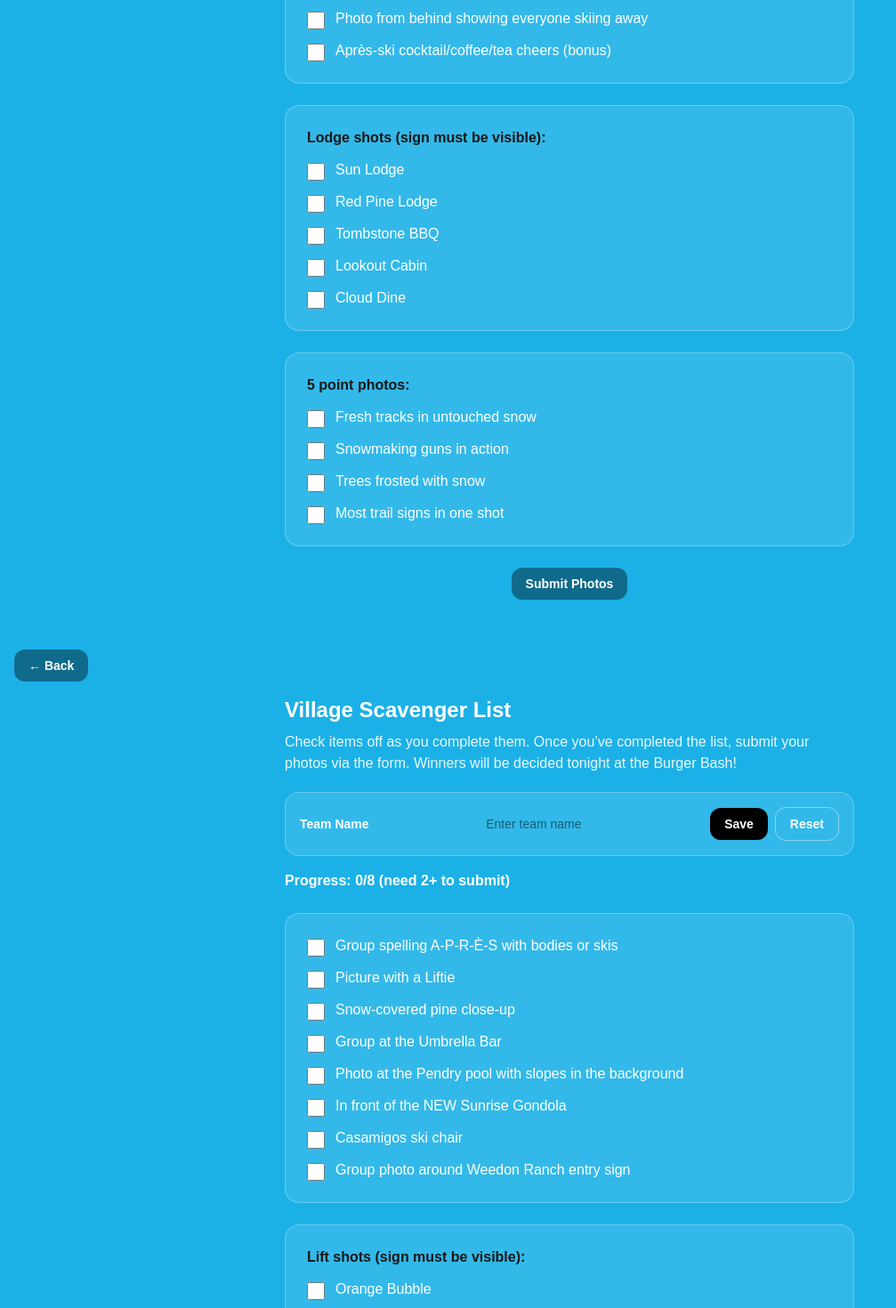
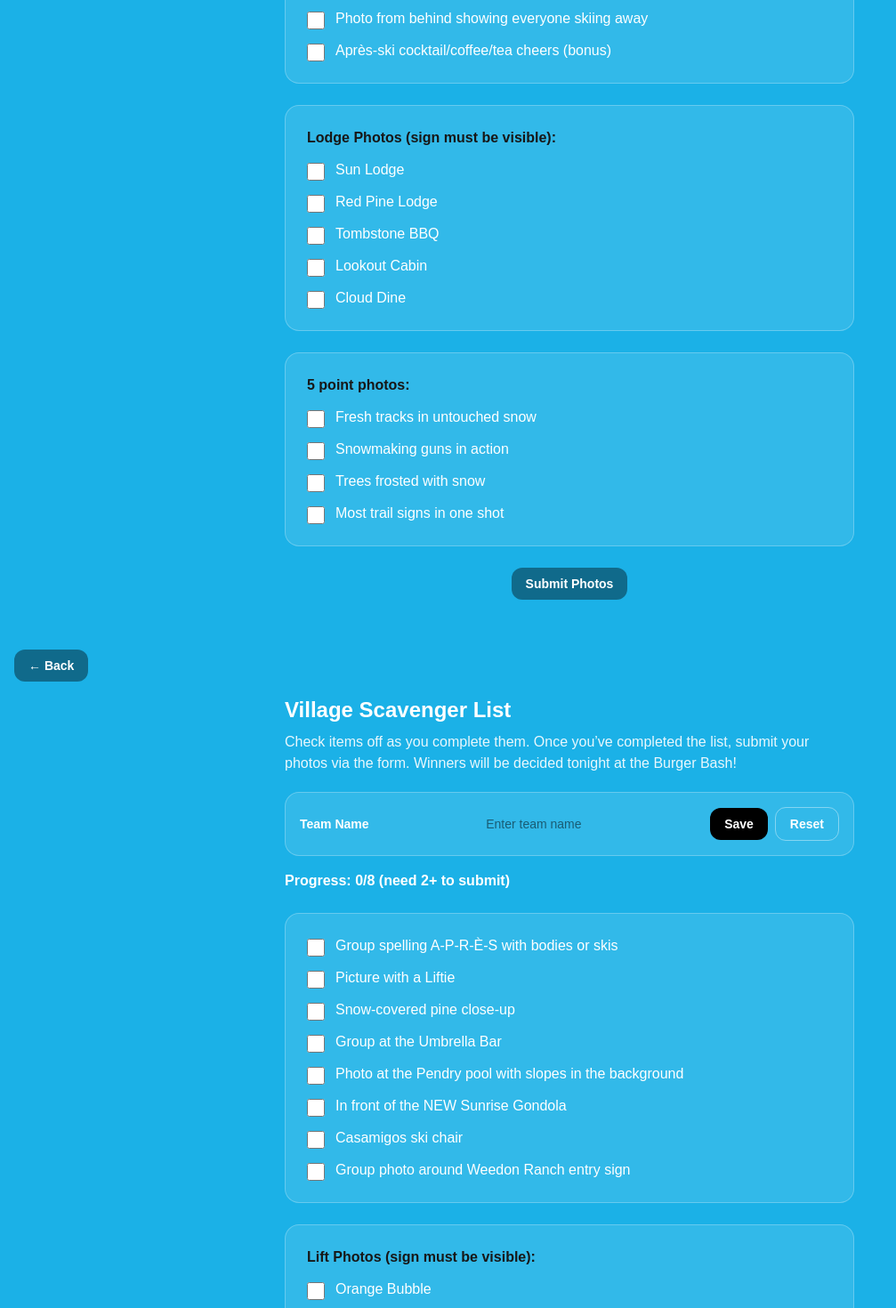
Before and after one commit to bwolkoys/whu-scavenger-hunt, a Next.js app: page /scavenger in a window 1280 px wide. Shown: the part 580-2050 px from the top of the page at 89% size, without its empty margins (0-1007 px from the left). Built offline with nearby package versions, Linux system fonts and the light colour scheme.

Commit message:
updated wording

```diff
--- a/app/scavenger/skier/page.tsx
+++ b/app/scavenger/skier/page.tsx
@@ -206,7 +206,7 @@
 
         <p className="mb-3">
               <span className="font-semibold pt-6">
-                Lodge shots (sign must be visible):
+                Lodge Photos (sign must be visible):
               </span>
             </p>
 
--- a/app/scavenger/walker/page.tsx
+++ b/app/scavenger/walker/page.tsx
@@ -197,7 +197,7 @@
 
         <p className="mb-3">
               <span className="font-semibold pt-6">
-              Lift shots (sign must be visible):
+              Lift Photos (sign must be visible):
               </span>
             </p>
 
```
